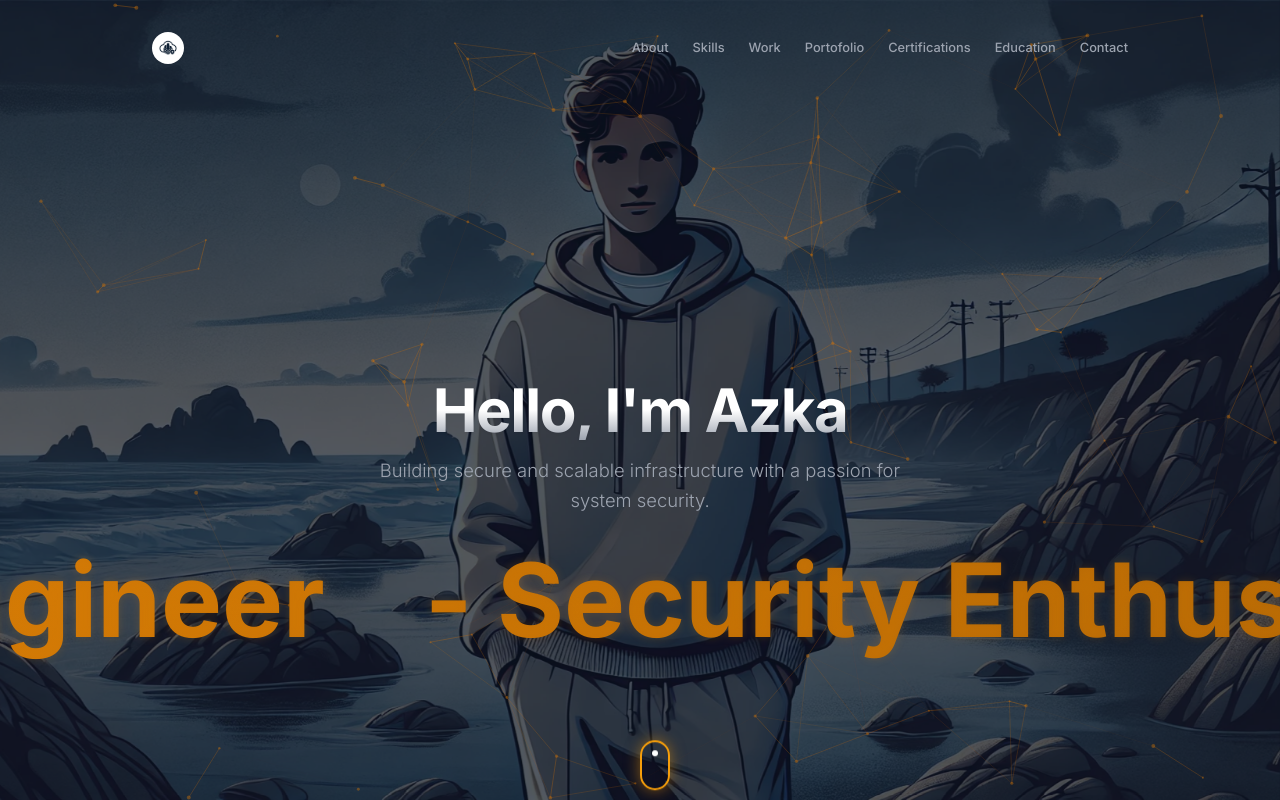
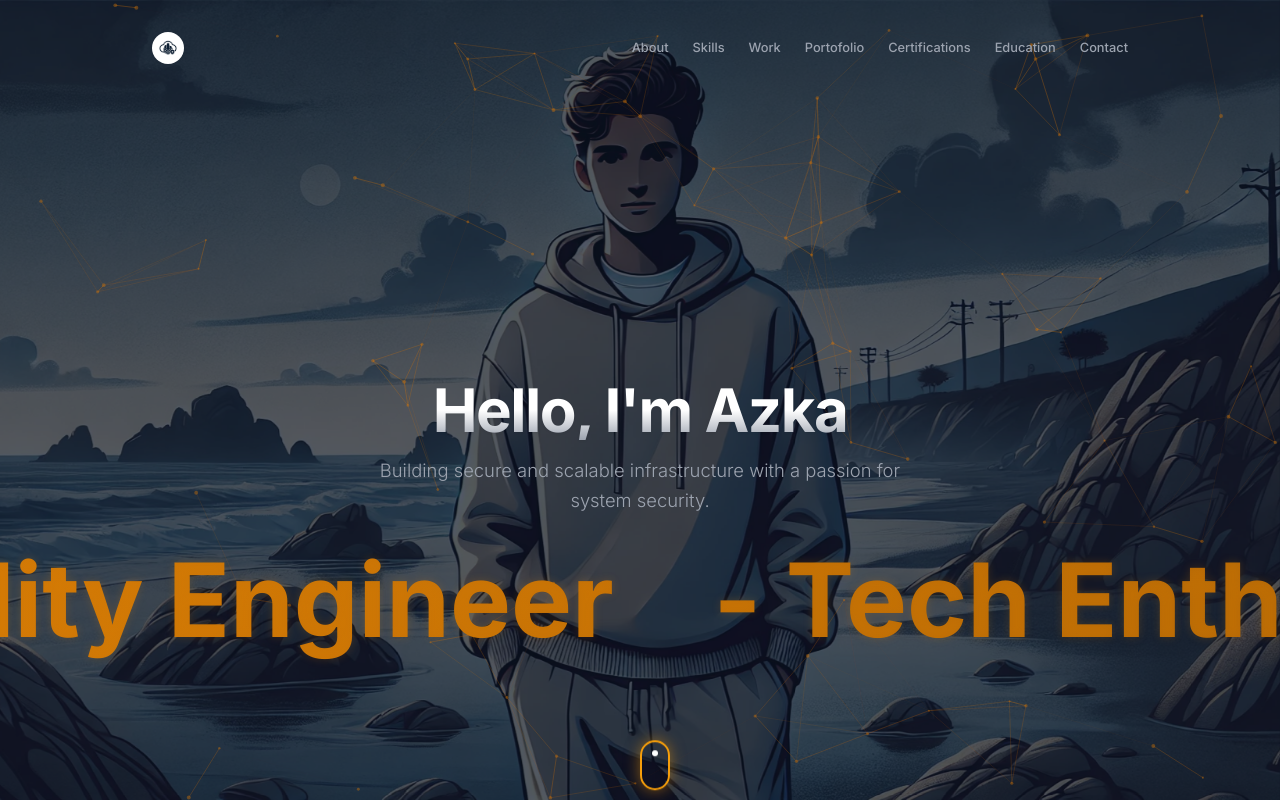
Before and after one commit to silvaronna/portofolioReactJS, a React (Vite) app in the folder frontend/: page / in a window 1280 px wide. Built offline with nearby package versions, Linux system fonts and the light colour scheme.

Commit message:
Adj: Content override

```diff
--- a/frontend/src/components/ui/RunningText.jsx
+++ b/frontend/src/components/ui/RunningText.jsx
@@ -1,4 +1,4 @@
-const textItems = ["System Engineer", "Security Enthusiast"]
+const textItems = ["Site Reliability Engineer", "Tech Enthusiast"]
 
 export default function RunningText() {
   return (
```
